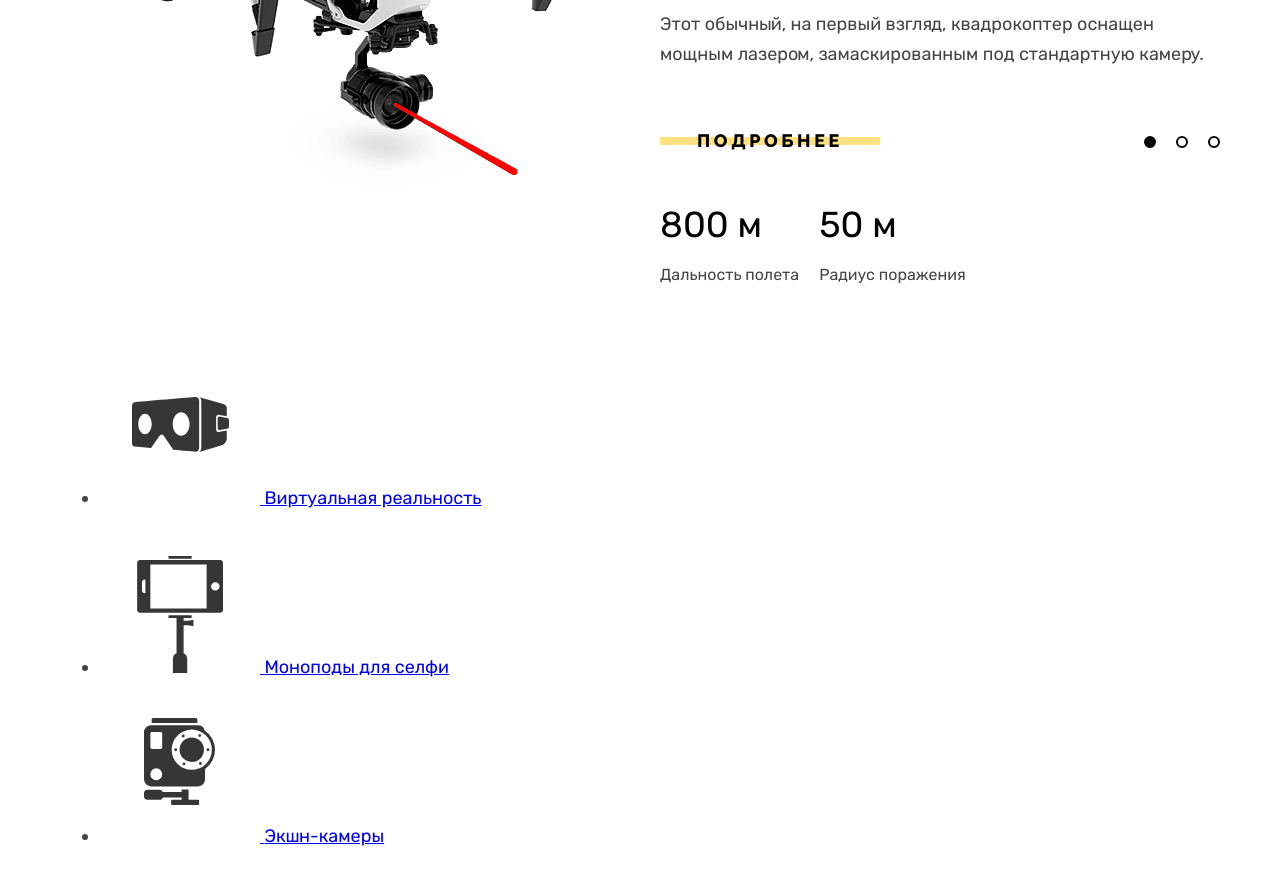
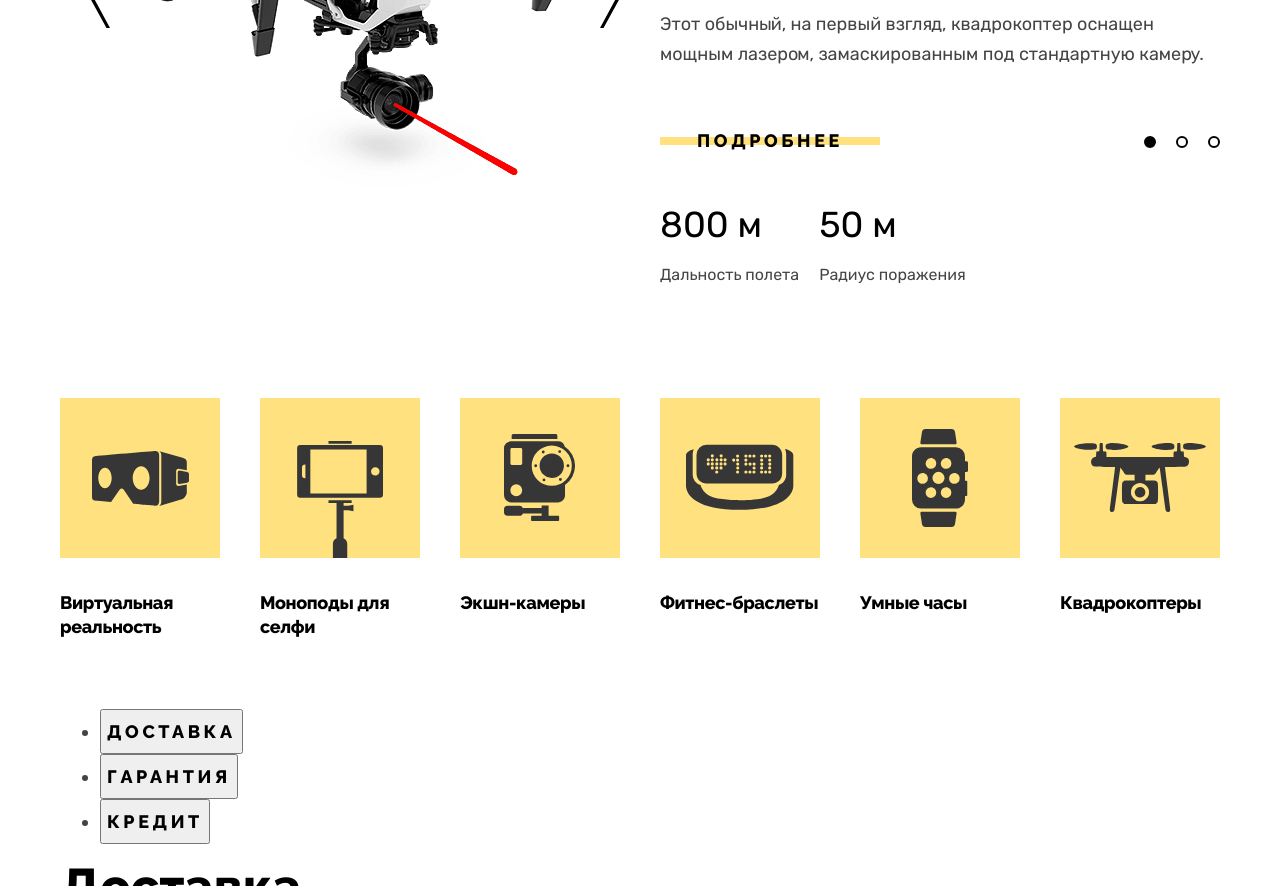
Before and after one commit to veronicamisko/846233-device-39, a plain HTML site: page index.html in a window 1280 px wide. Shown: the part 433-1319 px from the top of the page. Drawn offline with Linux system fonts and the light colour scheme.

Commit message:
Заканчивает стилизацию раздела категорий

```diff
--- a/styles/styles.css
+++ b/styles/styles.css
@@ -284,7 +284,7 @@ body {
   position: absolute;
   top: 31px;
   right: -72px;
-  z-index: 1;
+  z-index: 3;
 
   display: none;
 
@@ -477,7 +477,6 @@ body {
 /*Catalog navigation*/
 
 .catalog-navigation {
-
   margin-right: auto;
 }
 
@@ -551,8 +550,9 @@ body {
 .subcatalog {
   position: absolute;
   left: 0;
+  z-index: 4;
 
-  width: 1160px;
+  width: 1040px;
   display: flex;
   padding: 20px 60px 27px 60px;
 
@@ -593,6 +593,10 @@ body {
 
 /*Promo Slider*/
 
+.promo {
+  margin-bottom: 70px;
+}
+
 .slider {
   position: relative;
 
@@ -628,7 +632,7 @@ body {
 .slider-controls {
   position: absolute;
   z-index: 3;
-  top: 27%;
+  top: 37%;
 
   width: 100%;
   display: flex;
@@ -659,6 +663,10 @@ body {
 
 .slider-switch-button:active {
   opacity: 0.3;
+}
+
+.slider-prev {
+  margin-left: 30px;
 }
 
 .slider-next {
@@ -822,6 +830,7 @@ body {
 
 .slider-benefit-description {
   margin: 0;
+  margin-bottom: 38px;
   padding: 0;
 
   font-size: 16px;
@@ -848,3 +857,60 @@ body {
   color: #ffffff;
   background-color: #FFE17F;
 }
+
+/*Categoties*/
+
+.categories {
+  margin-bottom: 70px;
+}
+
+.categories-list {
+  display: grid;
+  grid-template-columns: repeat(6, 160px);
+  column-gap: 40px;
+  margin: 0;
+  padding: 0;
+
+  list-style: none;
+}
+
+.categories-link {
+  display: flex;
+  flex-direction: column;
+
+  font-family: Raleway;
+  font-size: 18px;
+  font-style: normal;
+  font-weight: 800;
+  line-height: 24px;
+  letter-spacing: -0.36px;
+  text-decoration: none;
+  color: #000000;
+
+  cursor: pointer;
+}
+
+.categories-img {
+  height: 160px;
+  background-color: #FFE17F;
+  margin-bottom: 33px;
+}
+
+.categories-title {
+  display: block;
+
+  margin: 0;
+  padding: auto;0
+}
+
+.categories-link:hover .categories-img {
+  background-color: #FFC700;
+}
+
+.categories-link:focus-visible {
+  outline: 2px solid #AF4FFF;
+}
+
+.categories-link:active {
+  opacity: 0.3;
+}
```
